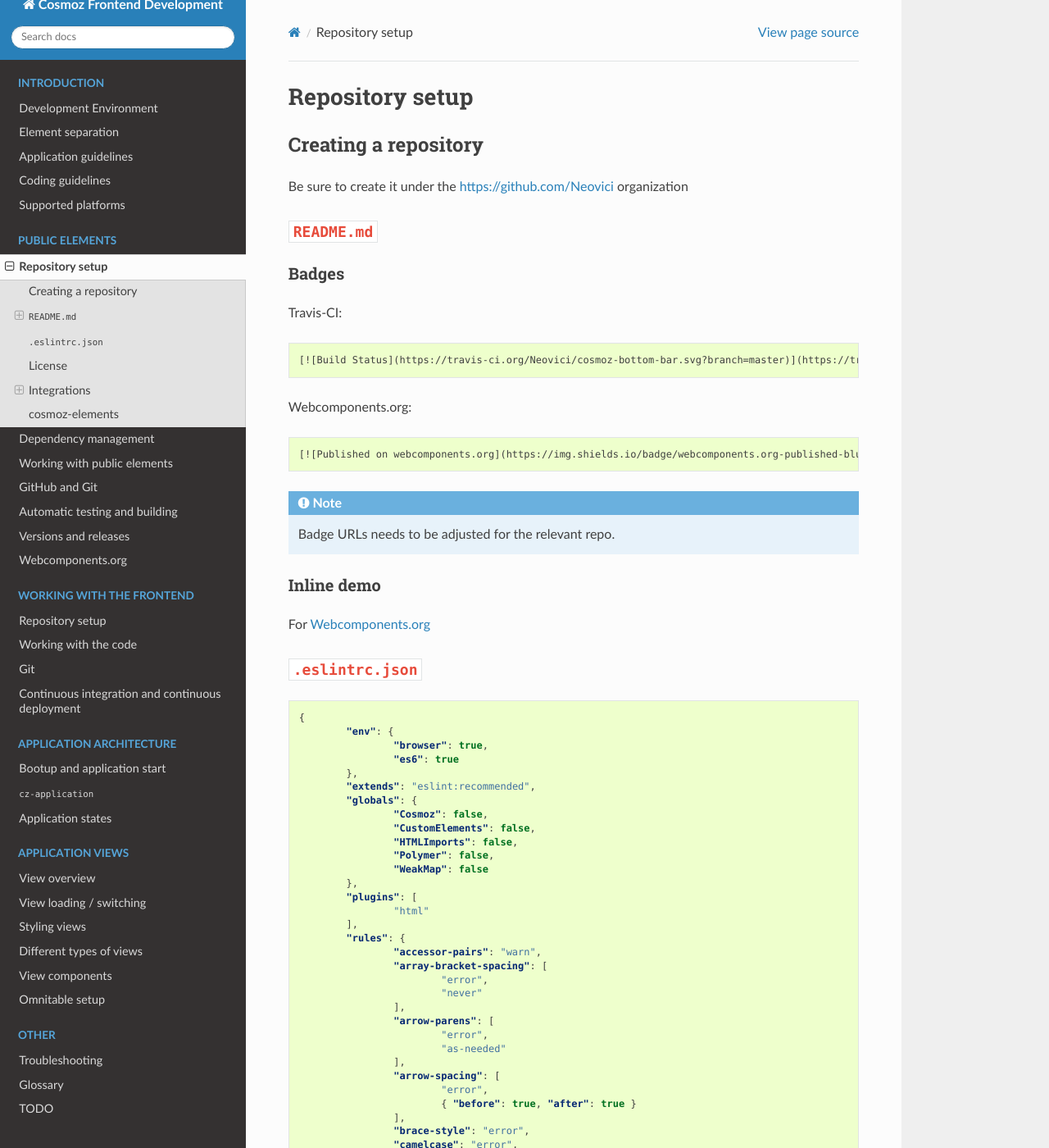
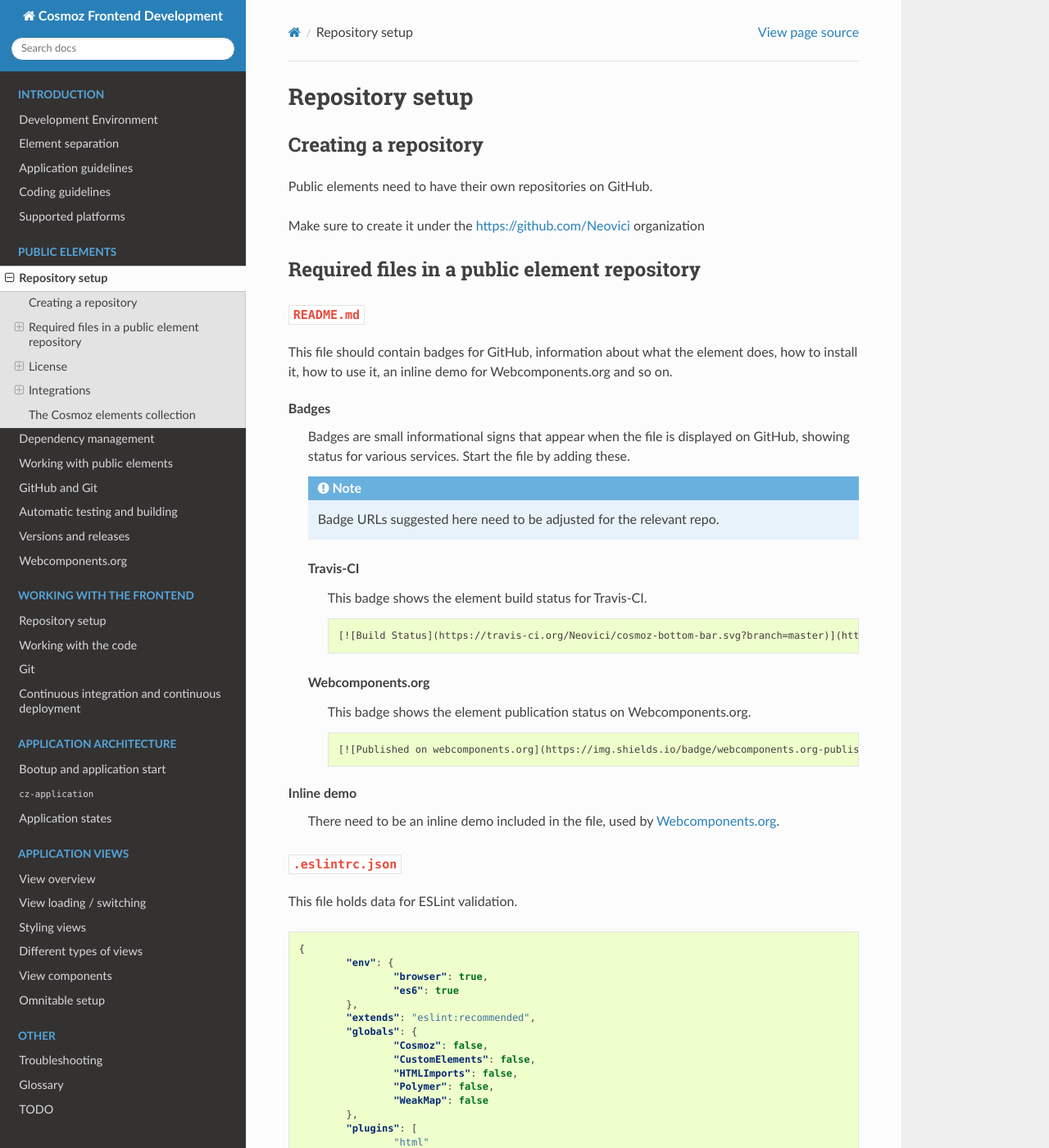
Before and after one commit to plumelo/cosmoz-frontend-rtd, a Sphinx documentation site: the page built from docs/public/10-repo-setup.rst, in a window 1280 px wide and 1400 px high. Shown: the whole window at 82% size. Built offline with Sphinx 7.4.7 and the Read the Docs theme 2.0.0, drawn with Linux system fonts in a browser that asks for light colours; some of the changed text lies outside the part shown.

Commit message:
docs/public/10-repo-setup, adding details about element repository setup.

```diff
--- a/docs/public/10-repo-setup.rst
+++ b/docs/public/10-repo-setup.rst
@@ -4,36 +4,51 @@
 Creating a repository
 ---------------------
 
-Be sure to create it under the https://github.com/Neovici organization
+Public elements need to have their own repositories on GitHub.
 
+Make sure to create it under the https://github.com/Neovici organization
 
 .. _github-readme:
 
+Required files in a public element repository
+----------------------------------------------
+
 :file:`README.md`
------------------
+~~~~~~~~~~~~~~~~~
+This file should contain badges for GitHub, information about what the element does, how
+to install it, how to use it, an inline demo for Webcomponents.org and so on.
 
 Badges
-~~~~~~
+	Badges are small informational signs that appear when the file is
+	displayed on GitHub, showing status for various services. Start the file
+	by adding these.
 
-Travis-CI::
+	.. note:: Badge URLs suggested here need to be adjusted for the relevant repo.
 
-    [![Build Status](https://travis-ci.org/Neovici/cosmoz-bottom-bar.svg?branch=master)](https://travis-ci.org/Neovici/cosmoz-bottom-bar)
+	Travis-CI
+		This badge shows the element build status for Travis-CI.
 
-Webcomponents.org::
+		.. code-block:: text
 
-    [![Published on webcomponents.org](https://img.shields.io/badge/webcomponents.org-published-blue.svg)](https://www.webcomponents.org/element/Neovici/cosmoz-bottom-bar)
+			[![Build Status](https://travis-ci.org/Neovici/cosmoz-bottom-bar.svg?branch=master)](https://travis-ci.org/Neovici/cosmoz-bottom-bar)
 
-.. note:: Badge URLs needs to be adjusted for the relevant repo.
+	Webcomponents.org
+		This badge shows the element publication status on Webcomponents.org.
+
+		.. code-block:: text
+
+			[![Published on webcomponents.org](https://img.shields.io/badge/webcomponents.org-published-blue.svg)](https://www.webcomponents.org/element/Neovici/cosmoz-bottom-bar)
 
 Inline demo
-~~~~~~~~~~~
+	There need to be an inline demo included in the file, used by
+	:ref:`webcomponents-org`.
 
-For :ref:`webcomponents-org`
-
-.. _eslintrc-json:
+	.. _eslintrc-json:
 
 :file:`.eslintrc.json`
-----------------------
+~~~~~~~~~~~~~~~~~~~~~~
+
+This file holds data for ESLint validation.
 
 .. code-block:: json
 
@@ -65,7 +80,10 @@
 			],
 			"arrow-spacing": [
 				"error",
-				{ "before": true, "after": true }
+				{
+					"before": true,
+					"after": true
+				}
 			],
 			"brace-style": "error",
 			"camelcase": "error",
@@ -95,14 +113,14 @@
 			"key-spacing": [
 				"error",
 				{
-						"afterColon": true,
-						"beforeColon": false
+					"afterColon": true,
+					"beforeColon": false
 				}
 			],
 			"keyword-spacing": [
 				"error",
 				{
-						"before": true
+					"before": true
 				}
 			],
 			"no-console": "off",
@@ -147,8 +165,8 @@
 			"space-before-function-paren": [
 				"error",
 				{
-						"anonymous": "always",
-						"named": "never"
+					"anonymous": "always",
+					"named": "never"
 				}
 			],
 			"space-in-parens": "error",
@@ -164,36 +182,67 @@
 
 Open Source Cosmoz components use the Apache-2.0 license.
 
-This should be set/present in:
+This should be set/present in the files noted below.
 
-* ``bower.json``
-* ``package.json``
+:file:`.bower.json`
+~~~~~~~~~~~~~~~~~~~
 
-Also, a ``LICENSE`` file containing the Apache 2.0 License should be present in the repository root.
+The Bower package manager configuration, add a Apache 2.0 section to this file.
+
+.. code-block:: json
+
+	{
+		"license": "Apache-2.0",
+	}
+
+:file:`.package.json`
+~~~~~~~~~~~~~~~~~~~~~
+
+The NPM package manager configuration, add a Apache 2.0 section to this file.
+
+.. code-block:: json
+
+	{
+		"license": "Apache-2.0",
+	}
+
+:file:`LICENSE / LICENSE.md`
+~~~~~~~~~~~~~~~~~~~~~~~~~~~~
+
+This file should contain the  `Apache 2.0 License <https://www.apache.org/licenses/LICENSE-2.0.txt>`_ in plain text format.
+
+License comment
+~~~~~~~~~~~~~~~
 
 Finally, all applicable files should have the following notice enclosed in the appropriate comment syntax for the file format::
 
-    Copyright 2017 Neovici
+	Copyright 2017-2018 Neovici
 
-    Licensed under the Apache License, Version 2.0 (the "License");
-    you may not use this file except in compliance with the License.
-    You may obtain a copy of the License at
+	Licensed under the Apache License, Version 2.0 (the "License");
+	you may not use this file except in compliance with the License.
+	You may obtain a copy of the License at
 
-        http://www.apache.org/licenses/LICENSE-2.0
+		http://www.apache.org/licenses/LICENSE-2.0
 
-    Unless required by applicable law or agreed to in writing, software
-    distributed under the License is distributed on an "AS IS" BASIS,
-    WITHOUT WARRANTIES OR CONDITIONS OF ANY KIND, either express or implied.
-    See the License for the specific language governing permissions and
-    limitations under the License.
+	Unless required by applicable law or agreed to in writing, software
+	distributed under the License is distributed on an "AS IS" BASIS,
+	WITHOUT WARRANTIES OR CONDITIONS OF ANY KIND, either express or implied.
+	See the License for the specific language governing permissions and
+	limitations under the License.
 
 Integrations
 ------------
 
+There are some integrations needed to be done for the element to make various
+services push information about element changes to Slack.
+
 Travis-CI + Slack
 ~~~~~~~~~~~~~~~~~
 
-In the repo, run::
+Travis-CI and Slack integration enables build notifications for the element
+directly in Slack.
+
+In the repository, run::
 
     $ travis encrypt "<1password-devops-password>" --add notifications.slack
 
@@ -204,20 +253,20 @@
 GitHub + Slack
 ~~~~~~~~~~~~~~
 
-Adjust GitHub integration at https://neovici.slack.com/apps/manage, add repo
+GitHub and Slack integration enables repository change notifications directly
+in Slack.
 
+Adjust GitHub integration at https://neovici.slack.com/apps/manage, add repo.
 
 .. _cosmoz-elements:
 
-cosmoz-elements
----------------
+The Cosmoz elements collection
+------------------------------
 
-https://github.com/Neovici/cosmoz-elements
-
-Add the element to the ``cosmoz-elements`` collection.
+Add the element to the `cosmoz-elements <https://github.com/Neovici/cosmoz-elements>`_ collection.
 
 Also, some files that are common between all elements can be hosted here.
 
 .. todo:: What files? CONTRIBUTING?
 
-.. todo:: publish collection to wc.org
+.. todo:: Publish collection to webcomponents.org.
```
